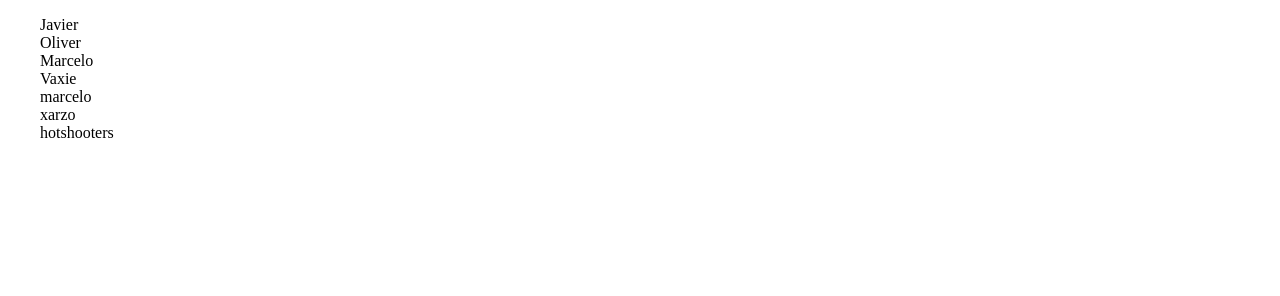
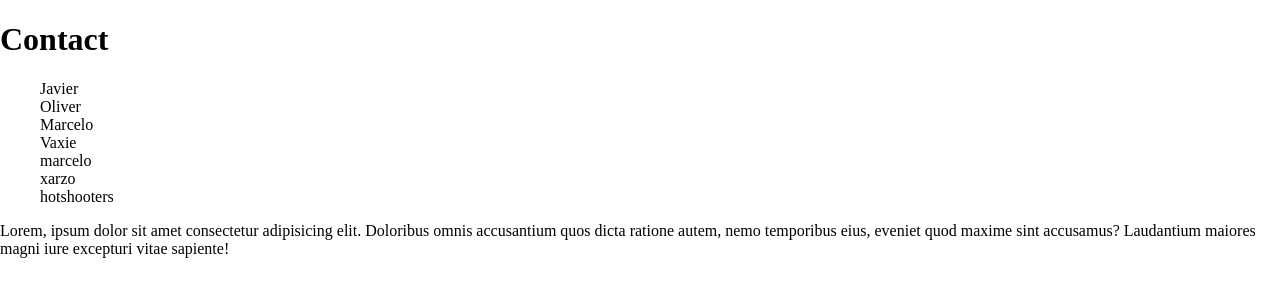
Before and after one commit to fjavier02/git-teste, a plain HTML site: page contact/index.html in a window 1280 px wide. Drawn offline with Linux system fonts and the light colour scheme.

Commit message:
modify contact

```diff
--- a/contact/index.html
+++ b/contact/index.html
@@ -7,6 +7,7 @@
     <link rel="stylesheet" href="style.css">
 </head>
 <body>
+    <h1>Contact</h1>
     <ul>
         <li>Javier</li>
         <li>Oliver</li>
@@ -16,5 +17,6 @@
         <li>xarzo</li>
         <li>hotshooters</li>
     </ul>
+    <p>Lorem, ipsum dolor sit amet consectetur adipisicing elit. Doloribus omnis accusantium quos dicta ratione autem, nemo temporibus eius, eveniet quod maxime sint accusamus? Laudantium maiores magni iure excepturi vitae sapiente!</p>
 </body>
 </html>
```
